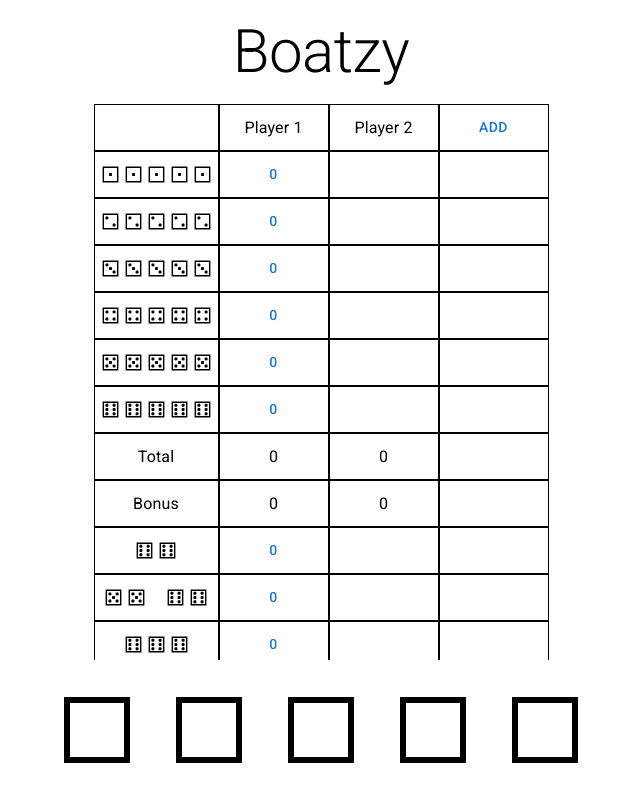
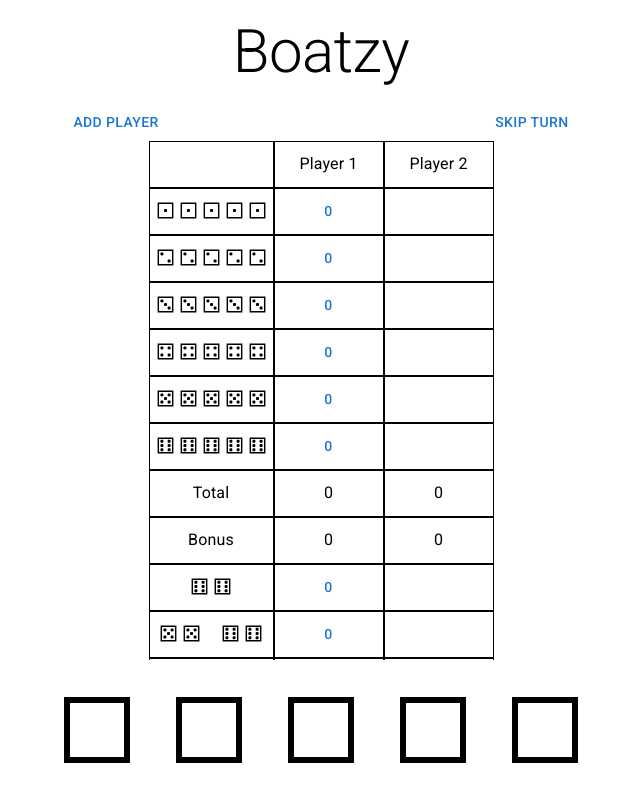
Before and after one commit to tuukkaviitanen/boatzy, a React (Vite) app in the folder client/: page / in a window 1280 px wide. Shown: the whole page, without its empty margins (319-959 px from the left). Built offline with nearby package versions, Linux system fonts and the light colour scheme.

Commit message:
Added adding users and skipping turns

```diff
--- a/client/src/App.jsx
+++ b/client/src/App.jsx
@@ -2,6 +2,7 @@ import Title from './components/Title';
 import Board from './components/Board';
 import { Container } from '@mui/material';
 import Dices from './components/Dices';
+import Buttons from './components/Buttons';
 
 const styles = {
   appContainer: {
@@ -16,6 +17,7 @@ const App = () => {
   return (
     <Container sx={styles.appContainer}>
       <Title />
+      <Buttons />
       <Board />
       <Dices />
     </Container>
--- a/client/src/components/Board.jsx
+++ b/client/src/components/Board.jsx
@@ -2,16 +2,20 @@ import { Box, Button } from '@mui/material';
 import Cell from './Cell';
 import TextWithInlineDice from './TextWithInlineDice';
 import rows from '../utils/rows';
-import { useCallback, useContext, useEffect, useState } from 'react';
+import { useContext, useEffect } from 'react';
 import { UserContext } from '../contexts/UserContext';
 import { DiceContext } from '../contexts/DiceContext';
+import { GameContext } from '../contexts/GameContext';
 
 const styles = {
   container: {
     flex: 4,
+    overflow: 'hidden',
+    display: 'flex',
+    justifyContent: 'center',
+  },
+  innerContainer: {
     overflow: 'auto',
-    display: 'flex',
-    justifyContent: 'space-evenly',
   },
   table: {
     borderSpacing: '0',
@@ -21,46 +25,31 @@ const styles = {
 const maxInputRows = rows.filter((row) => !row.generated).length;
 
 function Board() {
-  const [users, { setUserValue, createUser }] = useContext(UserContext);
+  const [users, { setUserValue, resetUsers }] = useContext(UserContext);
   const [dices, { resetDices }] = useContext(DiceContext);
-  const [round, setRound] = useState(1);
-  const [turn, setTurn] = useState(0);
-
-  console.log({ turn });
+  const [{ turn, round }, { nextTurn, resetGame }] = useContext(GameContext);
 
   const currentUser = users[turn];
 
   const userFilledCells = (user) =>
     user.column.filter(({ value }) => value !== null).length;
 
-  const nextRound = useCallback(() => {
-    resetDices();
-    if (userFilledCells(currentUser) + 1 < round) {
-      return;
+  useEffect(() => {
+    if (users.every((user) => userFilledCells(user) >= maxInputRows)) {
+      resetGame();
+      resetUsers();
+    } else if (userFilledCells(currentUser) >= maxInputRows) {
+      nextTurn();
     }
-
-    if (turn + 1 >= users.length) {
-      setRound(round + 1);
-      setTurn(0);
-    } else {
-      setTurn(turn + 1);
-    }
-  }, [currentUser, resetDices, round, turn, users.length]);
-
-  useEffect(() => {
-    console.log({
-      userFilled: userFilledCells(currentUser),
-      maxInputRows,
-      round,
-    });
-    if (userFilledCells(currentUser) >= maxInputRows) {
-      nextRound();
-    }
-  }, [currentUser, nextRound]);
+  }, [currentUser, nextTurn, resetGame, resetUsers, users]);
 
   const onCellClicked = (userIndex, rowIndex, value) => {
     setUserValue(userIndex, rowIndex, value);
-    nextRound();
+    resetDices();
+
+    if (round <= userFilledCells(users[userIndex])) {
+      nextTurn();
+    }
   };
 
   function renderValueOption(userIndex, rowIndex, selectable, user) {
@@ -92,7 +81,7 @@ function Board() {
 
   return (
     <Box sx={styles.container}>
-      <Box>
+      <Box sx={styles.innerContainer}>
         <table style={styles.table}>
           <tbody>
             <tr>
@@ -100,13 +89,6 @@ function Board() {
               {users.map((user) => (
                 <Cell key={user.id}>{user.name}</Cell>
               ))}
-              <Cell>
-                <Button
-                  onClick={() => createUser(`Player ${users.length + 1}`)}
-                >
-                  Add
-                </Button>
-              </Cell>
             </tr>
             {rows.map((row, rowIndex) => {
               return (
@@ -117,7 +99,6 @@ function Board() {
                   {users.map((user, userIndex) =>
                     renderValueCell(user, rowIndex, userIndex),
                   )}
-                  <Cell />
                 </tr>
               );
             })}
--- /dev/null
+++ b/client/src/components/Buttons.jsx
@@ -0,0 +1,28 @@
+import { Box, Button } from '@mui/material';
+import { useContext } from 'react';
+import { UserContext } from '../contexts/UserContext';
+import { GameContext } from '../contexts/GameContext';
+
+const styles = {
+  container: {
+    display: 'flex',
+    justifyContent: 'space-evenly',
+    flexDirection: 'row',
+  },
+};
+
+const Buttons = () => {
+  const [users, { createUser }] = useContext(UserContext);
+  const [, { nextTurn }] = useContext(GameContext);
+
+  return (
+    <Box sx={styles.container}>
+      <Button onClick={() => createUser(`Player ${users.length + 1}`)}>
+        Add player
+      </Button>
+      <Button onClick={() => nextTurn()}>Skip turn</Button>
+    </Box>
+  );
+};
+
+export default Buttons;
--- /dev/null
+++ b/client/src/contexts/GameContext.jsx
@@ -0,0 +1,46 @@
+import {
+  createContext,
+  useCallback,
+  useContext,
+  useMemo,
+  useState,
+} from 'react';
+import { UserContext } from './UserContext';
+
+export const GameContext = createContext();
+
+const initialState = { round: 0, turn: 0 };
+
+export const GameContextProvider = ({ children }) => {
+  const [users] = useContext(UserContext);
+  const [state, setState] = useState(initialState);
+
+  const nextTurn = useCallback(() => {
+    if (state.turn + 1 >= users.length) {
+      setState((previousState) => ({
+        turn: 0,
+        round: previousState.round + 1,
+      }));
+    } else {
+      setState((previousState) => ({
+        ...previousState,
+        turn: previousState.turn + 1,
+      }));
+    }
+  }, [state.turn, users.length]);
+
+  const resetGame = useCallback(() => {
+    setState(initialState);
+  }, []);
+
+  const contextValues = useMemo(
+    () => [state, { nextTurn, resetGame }],
+    [state, nextTurn, resetGame],
+  );
+
+  return (
+    <GameContext.Provider value={contextValues}>
+      {children}
+    </GameContext.Provider>
+  );
+};
--- a/client/src/contexts/UserContext.jsx
+++ b/client/src/contexts/UserContext.jsx
@@ -31,9 +31,13 @@ export const UserContextProvider = ({ children }) => {
     [users],
   );
 
+  const resetUsers = useCallback(() => {
+    setUsers(initialState);
+  }, []);
+
   const contextValues = useMemo(
-    () => [users, { createUser, setUserValue }],
-    [users, createUser, setUserValue],
+    () => [users, { createUser, setUserValue, resetUsers }],
+    [users, createUser, setUserValue, resetUsers],
   );
 
   return (
--- a/client/src/main.jsx
+++ b/client/src/main.jsx
@@ -8,12 +8,15 @@ import '@fontsource/roboto/500.css';
 import '@fontsource/roboto/700.css';
 import { DiceContextProvider } from './contexts/DiceContext';
 import { UserContextProvider } from './contexts/UserContext';
+import { GameContextProvider } from './contexts/GameContext';
 
 ReactDOM.createRoot(document.getElementById('root')).render(
   <React.StrictMode>
     <DiceContextProvider>
       <UserContextProvider>
-        <App />
+        <GameContextProvider>
+          <App />
+        </GameContextProvider>
       </UserContextProvider>
     </DiceContextProvider>
   </React.StrictMode>,
```
